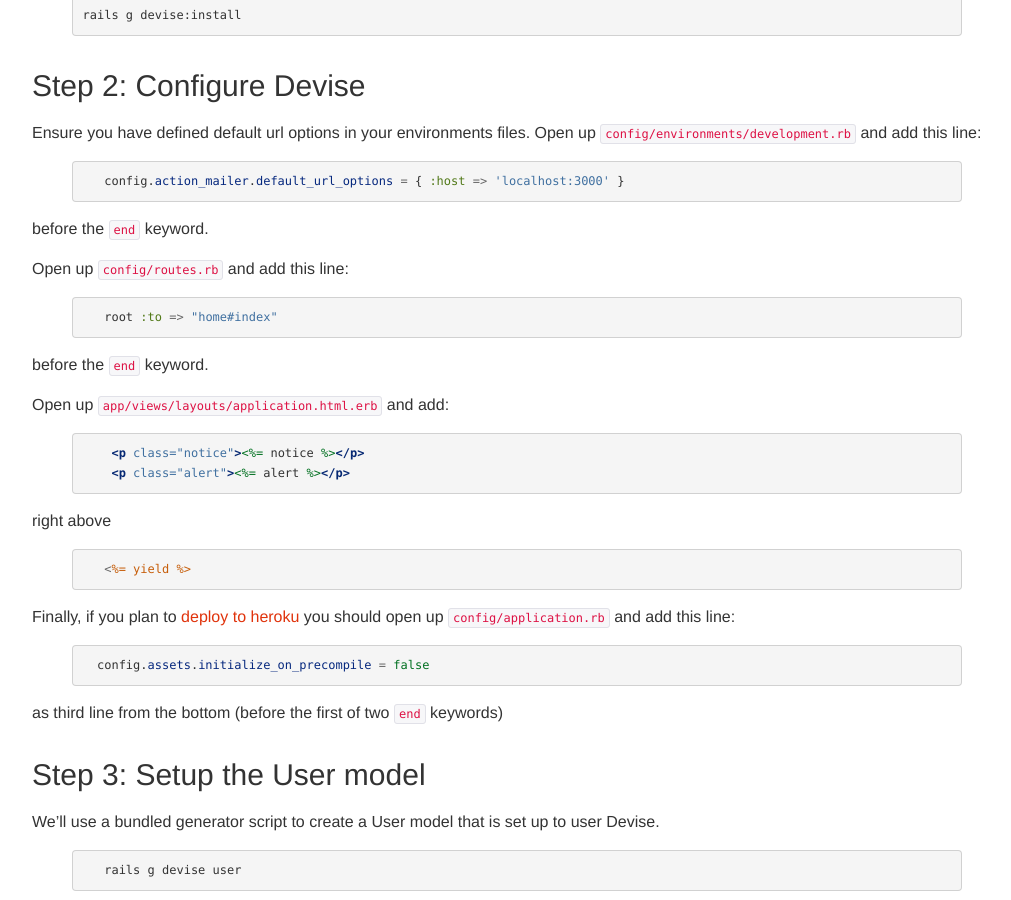
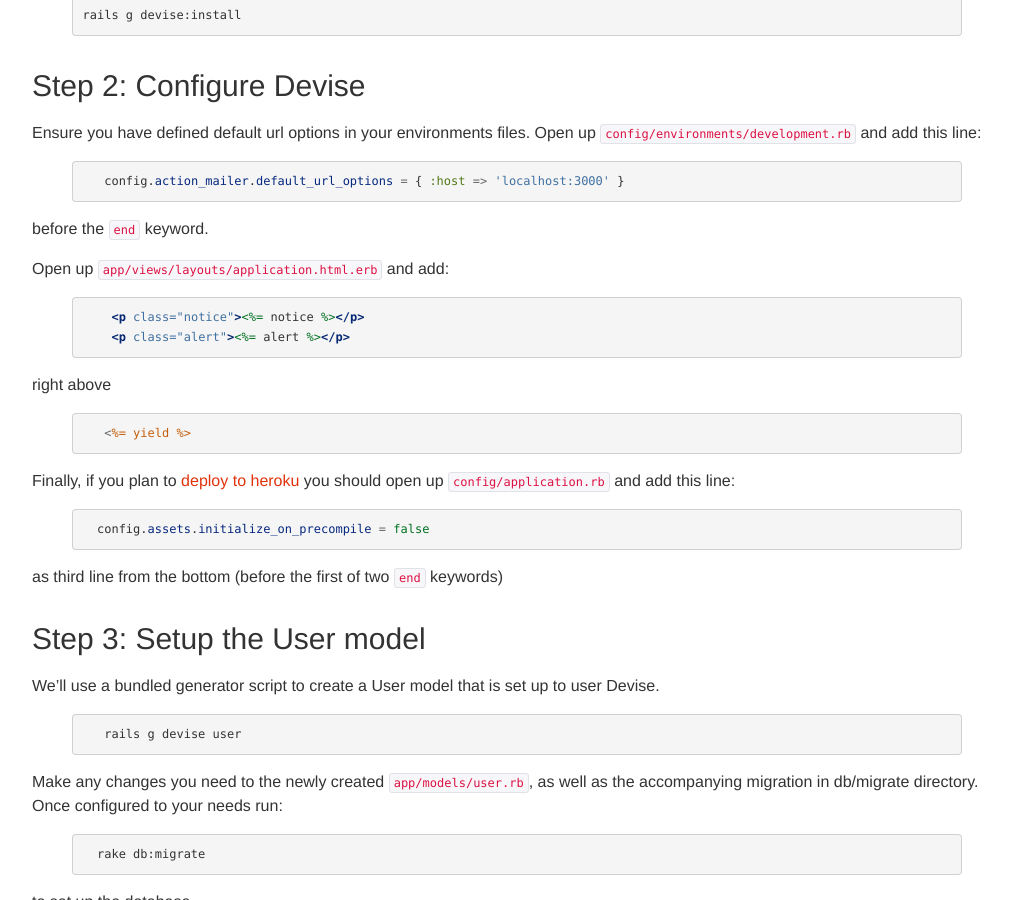
Before and after one commit to railsgirls/guides.railsgirls.com, a Jekyll site: the page built from _posts/2012-11-01-devise.markdown, in a window 1280 px wide and 900 px high, scrolled down 723 px. Shown: the whole window, without its empty margins (53-1064 px from the left). Built offline with Jekyll 4.4.1, drawn with Linux system fonts in a browser that asks for light colours; nearby versions of some CDN libraries; Markdown is read by kramdown in place of the engine named in the settings.

Commit message:
Remove wrong instruction from Step 2
This guide is a continuation of the Rails Girls App Tutorial where the
student has already added a root route.

```diff
--- a/_posts/2012-11-01-devise.markdown
+++ b/_posts/2012-11-01-devise.markdown
@@ -38,13 +38,6 @@
 Ensure you have defined default url options in your environments files. Open up `config/environments/development.rb` and add this line:
 {% highlight ruby %}
    config.action_mailer.default_url_options = { :host => 'localhost:3000' }
-{% endhighlight %}
-
-before the `end` keyword.
-
-Open up `config/routes.rb` and add this line:
-{% highlight ruby %}
-   root :to => "home#index"
 {% endhighlight %}
 
 before the `end` keyword.
```
